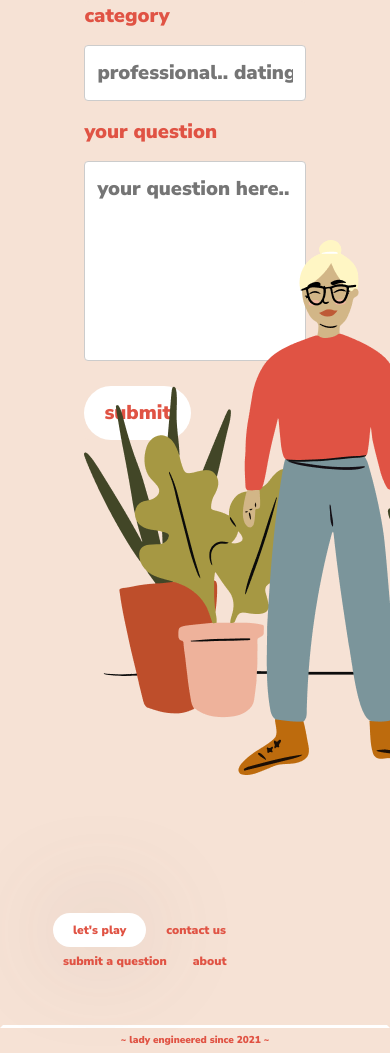
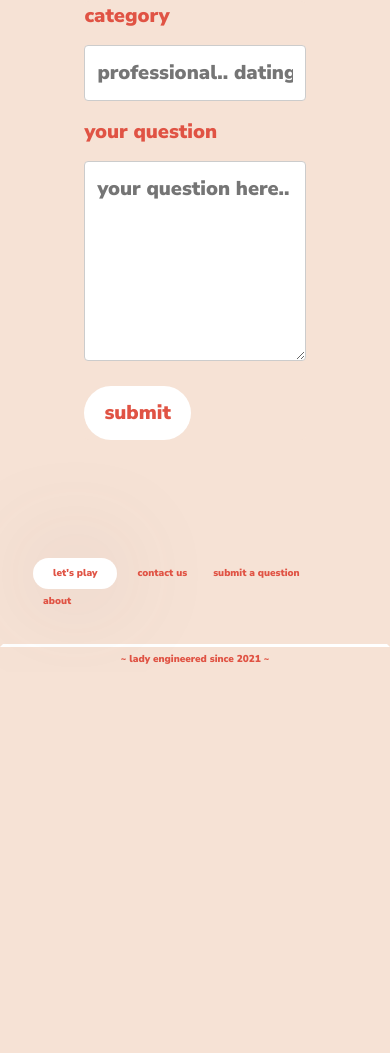
Before and after one commit to hmmacaulay/UX_UI_PROJECT_3, a PHP site: page /contact.html in a window 390 px wide; the page is wider, and only the part inside the window is pictured. Shown: the part 1020-2073 px from the top of that part. After the commit the page ends 1684 px from the top of that part, so only its background shows below. Run offline with PHP 8.4, Linux system fonts and the light colour scheme; some libraries are stand-ins or nearby versions.

Commit message:
fixed mobile footer

```diff
--- a/contact.html
+++ b/contact.html
@@ -113,7 +113,7 @@
 
 
 <!--Fun art-->
-    <div style="text-align: right; margin-top: -200px; max-width: 1200px">
+    <div class="contact_art" style="text-align: right; margin-top: -200px; max-width: 1200px">
         <img src="images/contact_img.png" class="wrap" alt="vector image of person by plants"
             style="text-align: right;">
     </div>
--- a/css/header.css
+++ b/css/header.css
@@ -227,6 +227,7 @@ ul {
     max-width: 800px;
 }
 
+
 /* tips - how 2 play */
 .tips_h2 {
     font-weight: 100;
@@ -327,3 +328,21 @@ ul {
         font-size: 12px;
     }
 }
+
+@media screen and (max-width: 1270px) {
+    .contact_art {
+        display: none;
+    }
+}
+
+@media screen and (max-width: 400px) {
+    /* FOOTER */
+    #footer a {
+        font-size: 10px;
+    }
+    #footer {
+        align-items: left;
+        margin-left: auto;
+        padding: 30px;
+    }
+}
```
